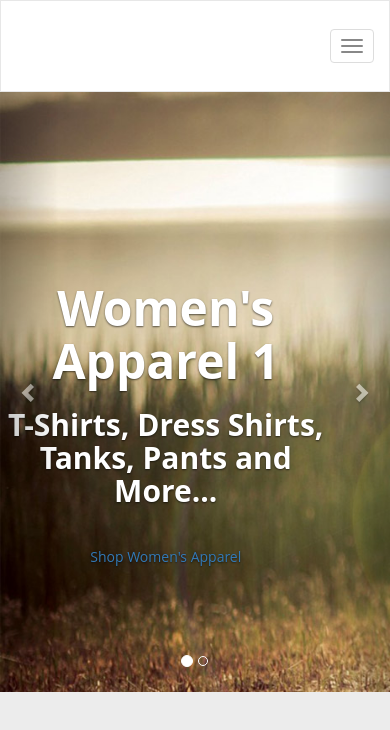
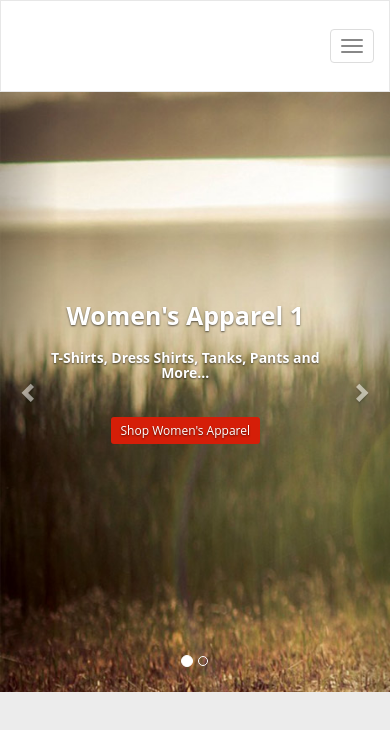
Before and after one commit to AndyMarg/styletour, a website: page public/index.html in a window 390 px wide. Drawn offline with Linux system fonts and the light colour scheme.

Commit message:
Carousel caption added (Lesson 6 finished)

```diff
--- a/public/index.html
+++ b/public/index.html
@@ -84,18 +84,22 @@
                 <div class="carousel-inner" role="listbox">
                     <div class="item active">
                         <div class="bg-slide"></div>
+                        <div class="container">
                             <div class="carousel-caption">
                                 <h1>Women's Apparel 1</h1>
                                 <h3>T-Shirts, Dress Shirts, Tanks, Pants and More...</h3>
-                            <a href="#" class="btn-red">Shop Women's Apparel</a>
+                                <a href="#" class="button-red">Shop Women's Apparel</a>
+                            </div>
                         </div>
                     </div>
                     <div class="item">
                         <div class="bg-slide"></div>
+                        <div class="container">
                             <div class="carousel-caption">
                                 <h1>Women's Apparel 2</h1>
                                 <h3>T-Shirts, Dress Shirts, Tanks, Pants and More...</h3>
-                            <a href="#" class="btn-red">Shop Women's Apparel</a>
+                                <a href="#" class="button-red">Shop Women's Apparel</a>
+                            </div>
                         </div>
                     </div>
                 </div>
--- a/src/scss/carousel.scss
+++ b/src/scss/carousel.scss
@@ -16,10 +16,12 @@
                 left: 0;
                 width: 100%;;
                 opacity: 0;
+                z-index: 2;
 
                 &.active {
                     position: relative;
                     opacity: 1;
+                    z-index: 1;
                 }
             }
         }
@@ -42,7 +44,7 @@
             }
 
             & .carousel-caption {
-                top: 150px;
+                top: 170px;
                 left: 0;
 
                 & h1 {
@@ -55,15 +57,64 @@
                     font-size: 30px;
                 }
 
-                & a {
+                & .button-red {
                     padding: 20px 30px;
-
-                    &:hover {
-                        color: white;                    }
+                    font-size: 24px;
+                    text-decoration: none;
+                    @include default-button-colorize;
                 }
             }
+        }
 
+        & .container {
+            position: relative;
+        }
+
+        @media only screen and (max-width: 1100px) {
+            & .item {
+                & .carousel-caption {
+                    left: 20%;
+
+                    & h1 { font-size: 40px; }
+                    & h3 { font-size: 22px; }
+                    & .button-red {
+                        padding: 15px 20px;
+                        font-size: 20px;
+                    }
+                }
+            }
+        }
+
+        @media only screen and (max-width: 767px) {
+            & .item {
+                & .carousel-caption {
+                    left: 15%;
+
+                    & h1 { font-size: 38px; }
+                    & h3 { font-size: 20px; }
+                    & .button-red {
+                        padding: 10px 15px;
+                        font-size: 18px;
+                    }
+                }
+            }
+        }
+
+        @media only screen and (max-width: 480px) {
+            & .item {
+                & .carousel-caption {
+                    left: 10%;
+
+                    & h1 { font-size: 25px; }
+                    & h3 { font-size: 14px; }
+                    & .button-red {
+                        padding: 5px 10px;
+                        font-size: 12px;
+                    }
+                }
+            }
         }
 
     }
+
 }
```
Also changed, not shown: public/css/bundle.min.css, src/scss/main.scss (line endings or trailing spaces). Lines whose indentation alone changed are shown as unchanged.
